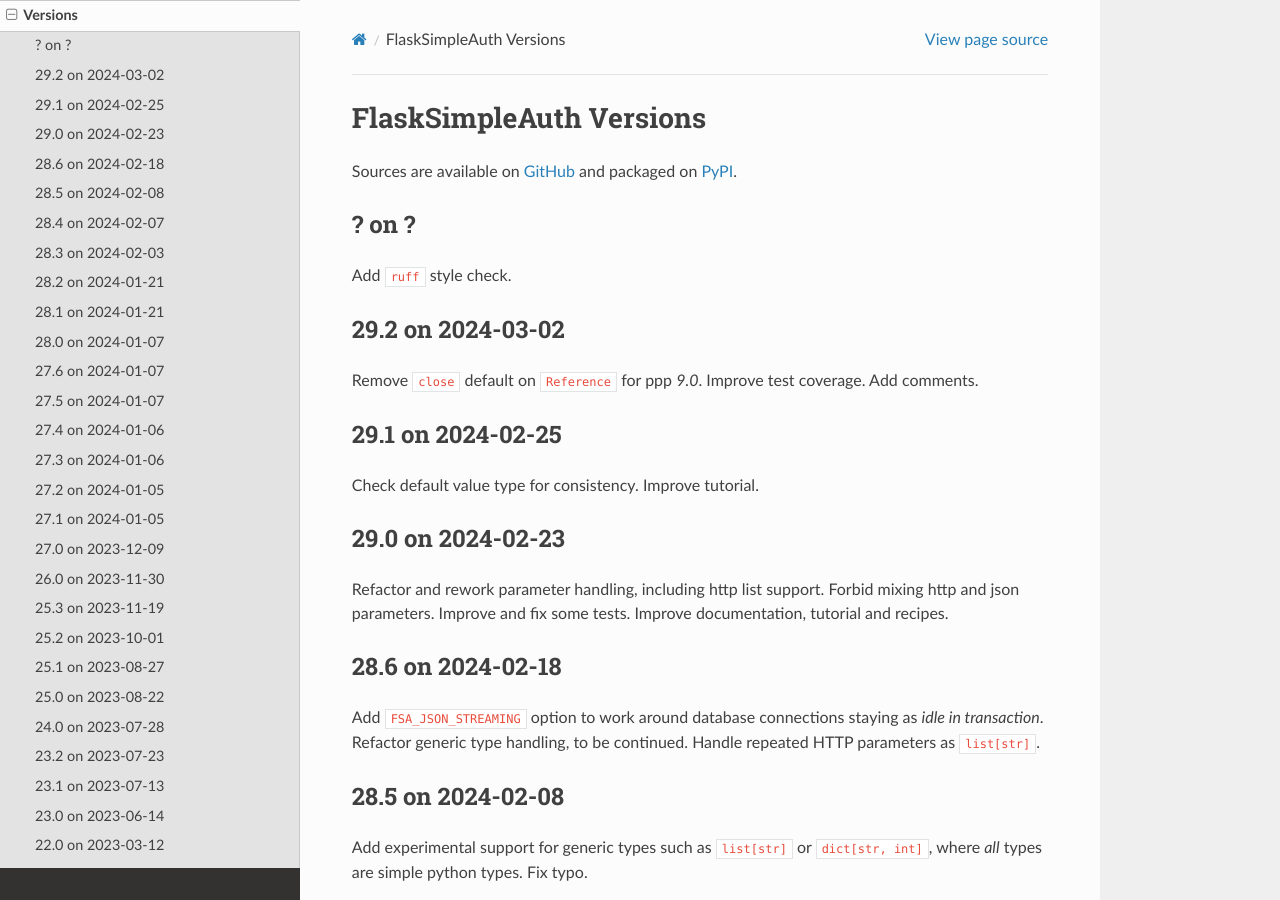
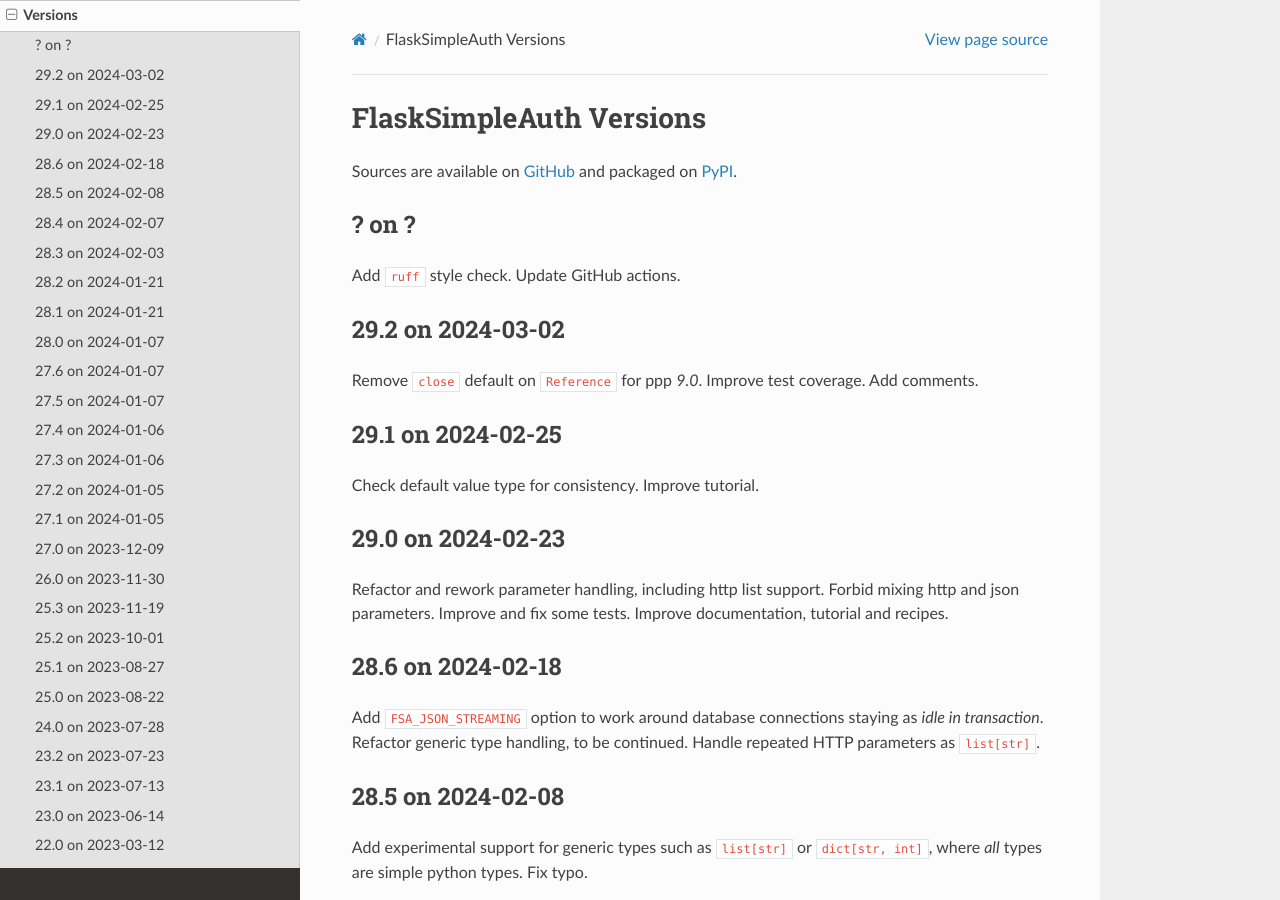
Before and after one commit to zx80/flask-simple-auth, a Sphinx documentation site: the page built from docs/VERSIONS.md, in a window 1280 px wide and 900 px high. Built offline with Sphinx 7.4.7 and the Read the Docs theme 2.0.0, drawn with Linux system fonts in a browser that asks for light colours; pages that are not in the unit, such as notebooks, are missing from menus.

Commit message:
note about dones

```diff
--- a/docs/VERSIONS.md
+++ b/docs/VERSIONS.md
@@ -6,6 +6,7 @@
 ## ? on ?
 
 Add `ruff` style check.
+Update GitHub actions.
 
 ## 29.2 on 2024-03-02
 
```
